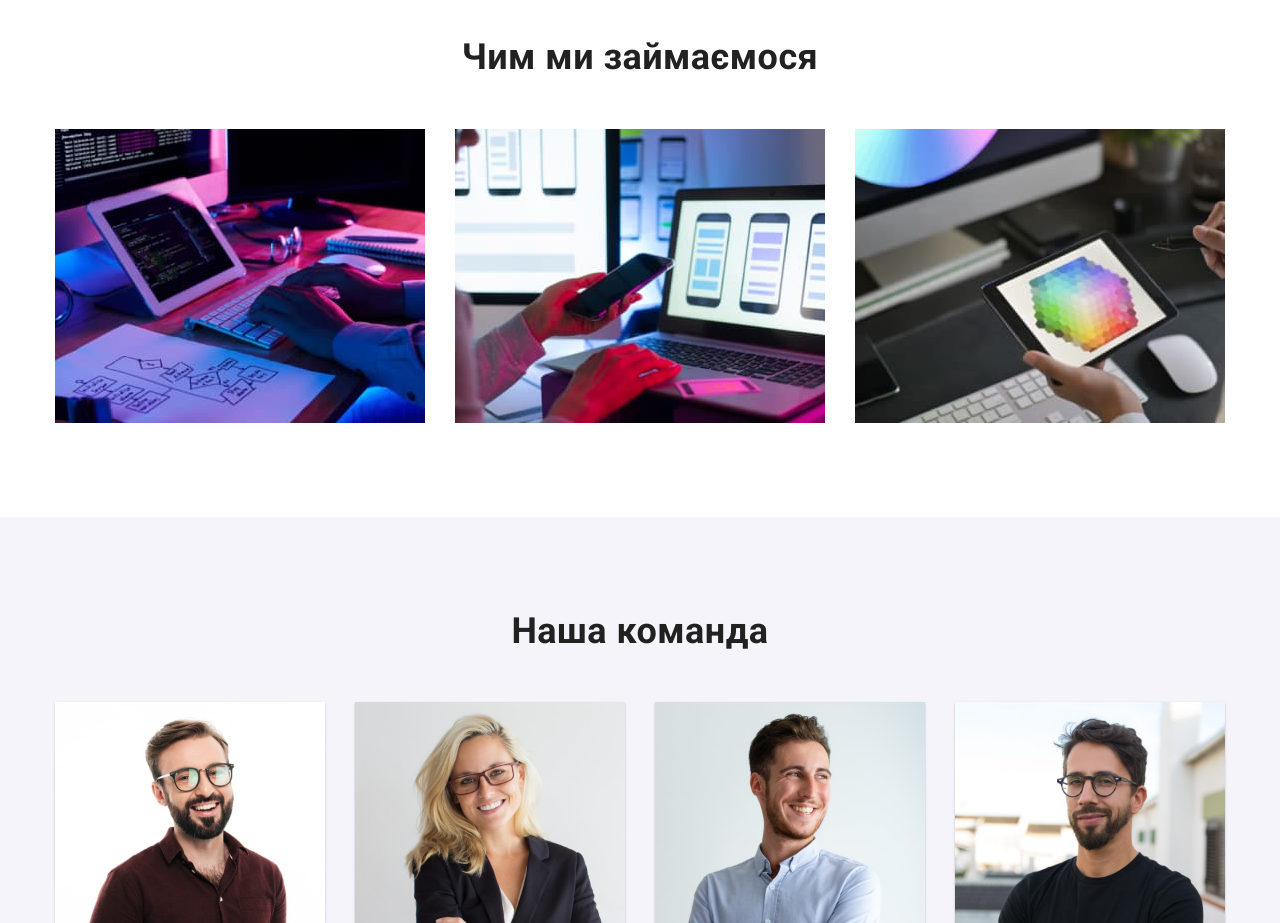
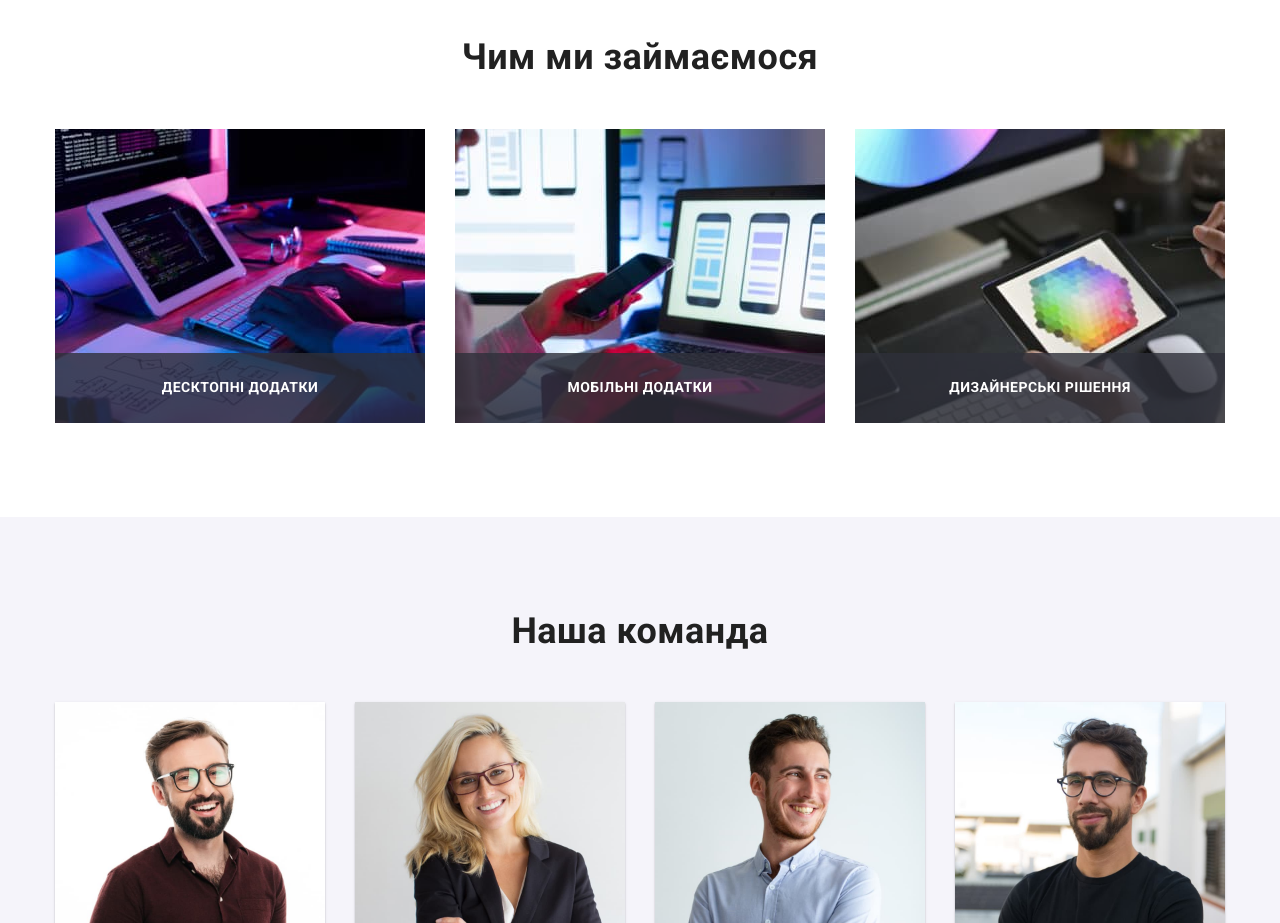
Before and after one commit to aslanukr/goit-markup-hw-05, a plain HTML site: page index.html in a window 1280 px wide. Shown: the part 1080-2003 px from the top of the page. Drawn offline with nearby package versions, Linux system fonts and the light colour scheme.

Commit message:
adds activity texts on activity images

```diff
--- a/css/styles.css
+++ b/css/styles.css
@@ -177,7 +177,7 @@ HEADER
   border-radius: 2px;
 
   opacity: 0;
-  transform: scaleX(0);
+  transform: scaleX(0.4);
 
   transition: transform 250ms var(--timing-function),
     opacity 250ms var(--timing-function);
@@ -385,6 +385,34 @@ What do we do? SECTION
   font-size: 36px;
   line-height: 1.16;
   text-align: center;
+}
+
+.activity-thumb {
+  position: relative;
+}
+
+.activity-text-box {
+  display: flex;
+  justify-content: center;
+  align-items: center;
+
+  position: absolute;
+  bottom: 0;
+  left: 0;
+
+  width: 100%;
+  min-height: 70px;
+
+  background-color: rgba(47, 48, 58, 0.8);
+}
+
+.activity-text {
+  font-weight: 700;
+  font-size: 14px;
+  line-height: 1.14px;
+  text-align: center;
+  text-transform: uppercase;
+  color: var(--primary-white-color);
 }
 
 /*
--- a/index.html
+++ b/index.html
@@ -151,22 +151,37 @@
 
           <ul class="activity-list card-set list">
             <li class="card-set-item">
+              <div class="activity-thumb">
                 <img
                   src="./images/computer.jpg"
                   alt="руки набирають текст на клавіатурі"
                   width="370" />
+                <div class="activity-text-box">
+                  <p class="activity-text">Десктопні додатки</p>
+                </div>
+              </div>
             </li>
             <li class="card-set-item">
+              <div class="activity-thumb">
                 <img
                   src="./images/smartphone.jpg"
                   alt="жінка тримає в руках смартфон під час роботи за комп'ютером"
                   width="370" />
+                <div class="activity-text-box">
+                  <p class="activity-text">Мобільні додатки</p>
+                </div>
+              </div>
             </li>
             <li class="card-set-item">
+              <div class="activity-thumb">
                 <img
                   src="./images/tablet.jpg"
                   alt="планшет у руках"
                   width="370" />
+                <div class="activity-text-box">
+                  <p class="activity-text">Дизайнерські рішення</p>
+                </div>
+              </div>
             </li>
           </ul>
         </div>
```
Lines whose indentation alone changed are shown as unchanged.
